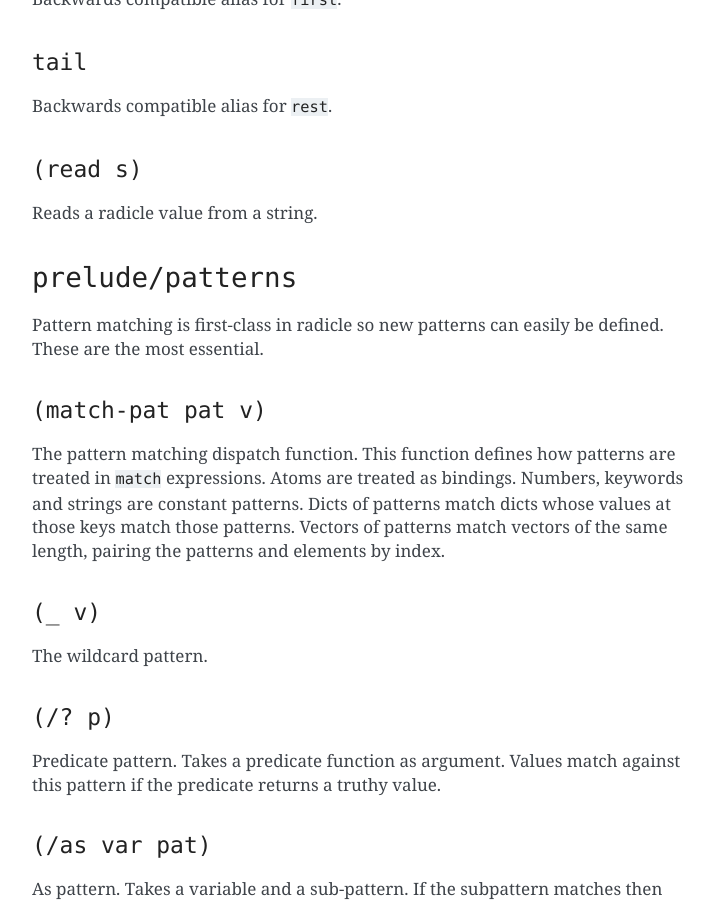
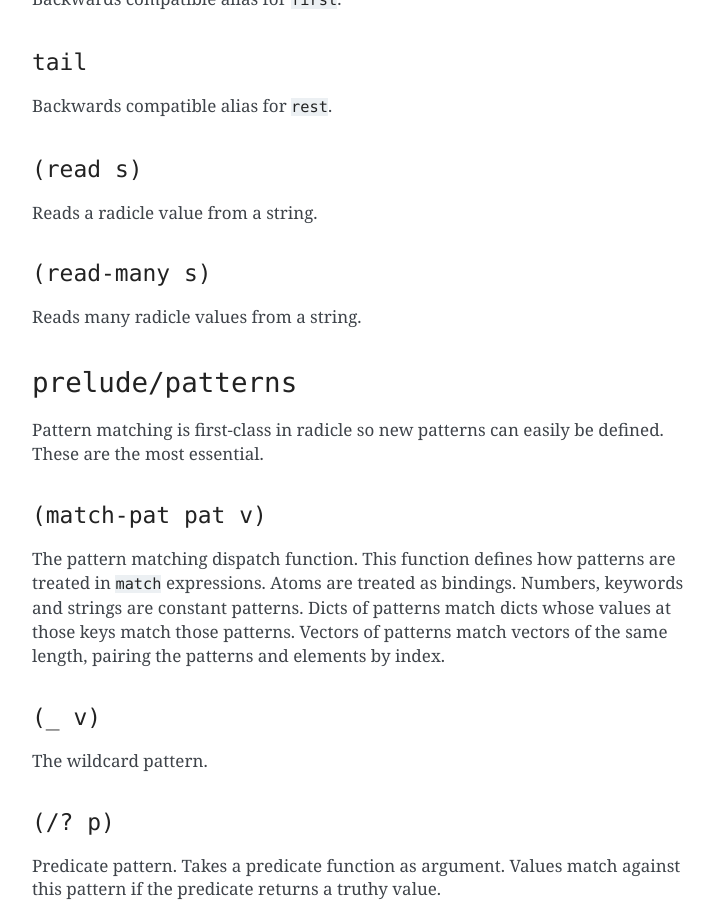
Before and after one commit to radicle-dev/radicle-alpha, a Sphinx documentation site: the page built from docs/source/reference.rst, in a window 1280 px wide and 900 px high, scrolled down 12111 px. Shown: the whole window, without its empty margins (388-1102 px from the left). Built offline with Sphinx 7.4.7, drawn with Linux system fonts in a browser that asks for light colours; pages that are not in the unit, such as notebooks, are missing from menus.

Commit message:
Simplify new-issue even more
Also export read-many for consistency.

```diff
--- a/docs/source/reference.rst
+++ b/docs/source/reference.rst
@@ -589,6 +589,11 @@ Backwards compatible alias for ``rest``.
 
 Reads a radicle value from a string.
 
+``(read-many s)``
+~~~~~~~~~~~~~~~~~
+
+Reads many radicle values from a string.
+
 ``prelude/patterns``
 --------------------
 
```
Also changed, not shown: 2 other files.
